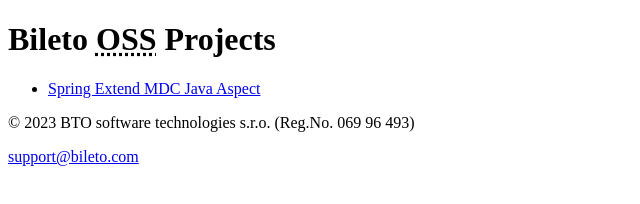
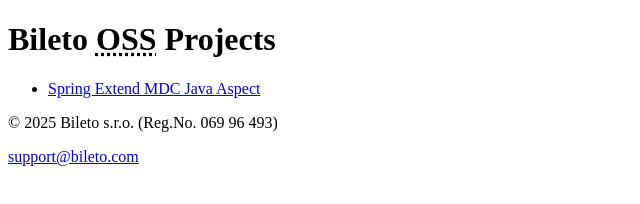
Before and after one commit to bileto/bileto.github.io, a plain HTML site: page index.html in a window 1280 px wide. Shown: the whole page, without its empty margins (0-640 px from the left). Drawn offline with Linux system fonts and the light colour scheme.

Commit message:
Company name updated, readme expanded

```diff
--- a/index.html
+++ b/index.html
@@ -12,7 +12,7 @@
         </ul>
 
         <footer>
-            <p>&copy; 2023 BTO software technologies s.r.o. (Reg.No. 069 96 493)</p>
+            <p>&copy; 2025 Bileto s.r.o. (Reg.No. 069 96 493)</p>
             <p><a href="mailto:support@bileto.com">support@bileto.com</a></p>
         </footer>
     </body>
```
Also changed, not shown: 1 other file.
